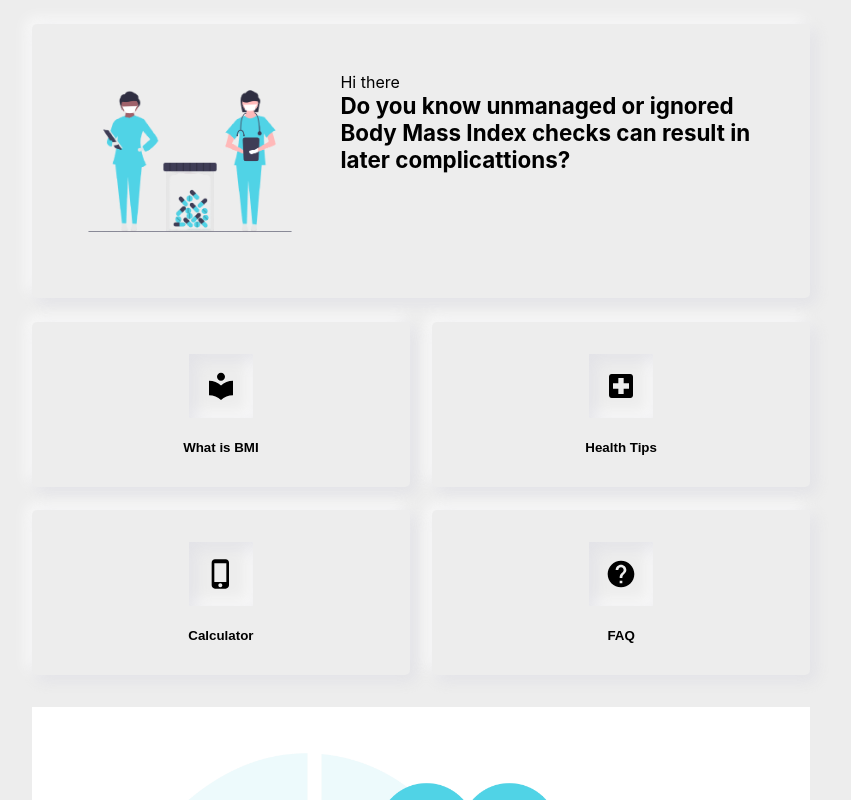
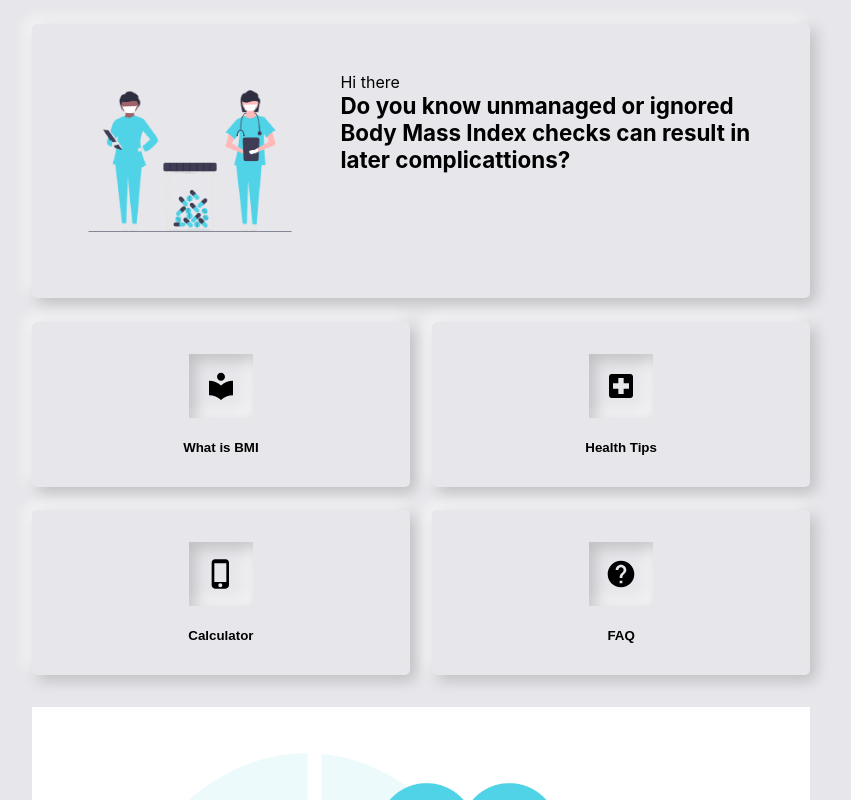
Before and after one commit to Obitrim/BMI-calculator, a React (Create React App) app: page / in a window 1280 px wide. Shown: the whole page, without its empty margins (219-1070 px from the left). Built offline with nearby package versions, Linux system fonts and the light colour scheme.

Commit message:
added visual improvements

```diff
--- a/src/index.css
+++ b/src/index.css
@@ -14,8 +14,8 @@ body {
 
   --primary: #50D3E6;
   --light-tone: rgba(255, 255, 255, 0.8);
-  --middle-tone: #EDEDED;
-  --dark-tone: #D7D7DF99;
+  --middle-tone: #D7D7DF99;
+  --dark-tone: #00000033;
   --pneumo-shadow: 5px 5px 15px var(--dark-tone), -5px -5px 15px var(--light-tone);
   --inset-pneumo-shadow: inset 5px 5px 15px var(--dark-tone), inset -5px -5px 15px var(--light-tone);
   --b-radius: 5px;
--- a/src/views/app/App.css
+++ b/src/views/app/App.css
@@ -7,7 +7,7 @@
 .App__Slider {
 	position: relative;
 	width: 200%;
-	transition: margin-left 0.25s ease-in-out;
+	transition: margin-left 0.15s ease-in-out;
 }
 
 .App__Slider--ShiftLeft {
```
